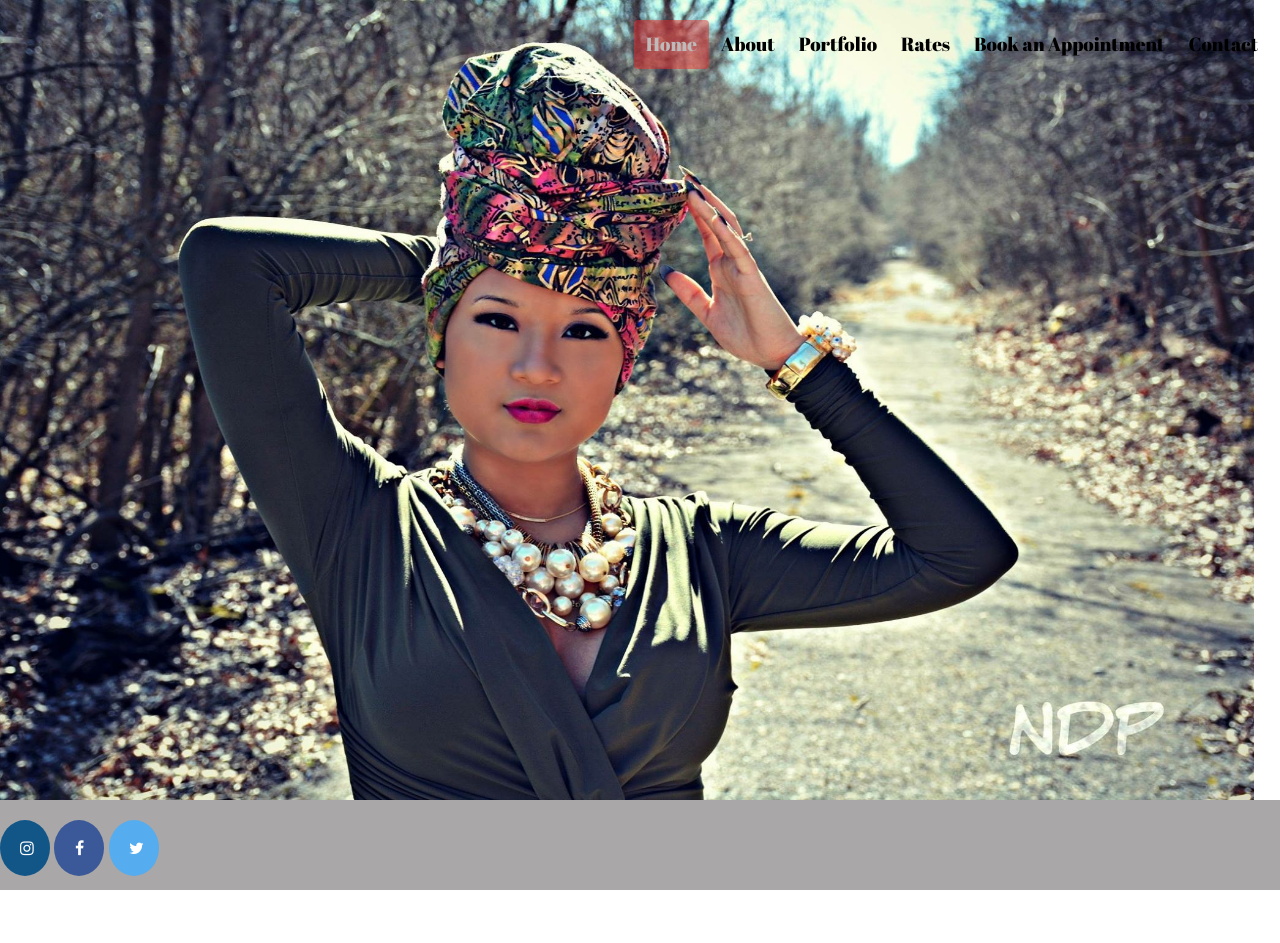
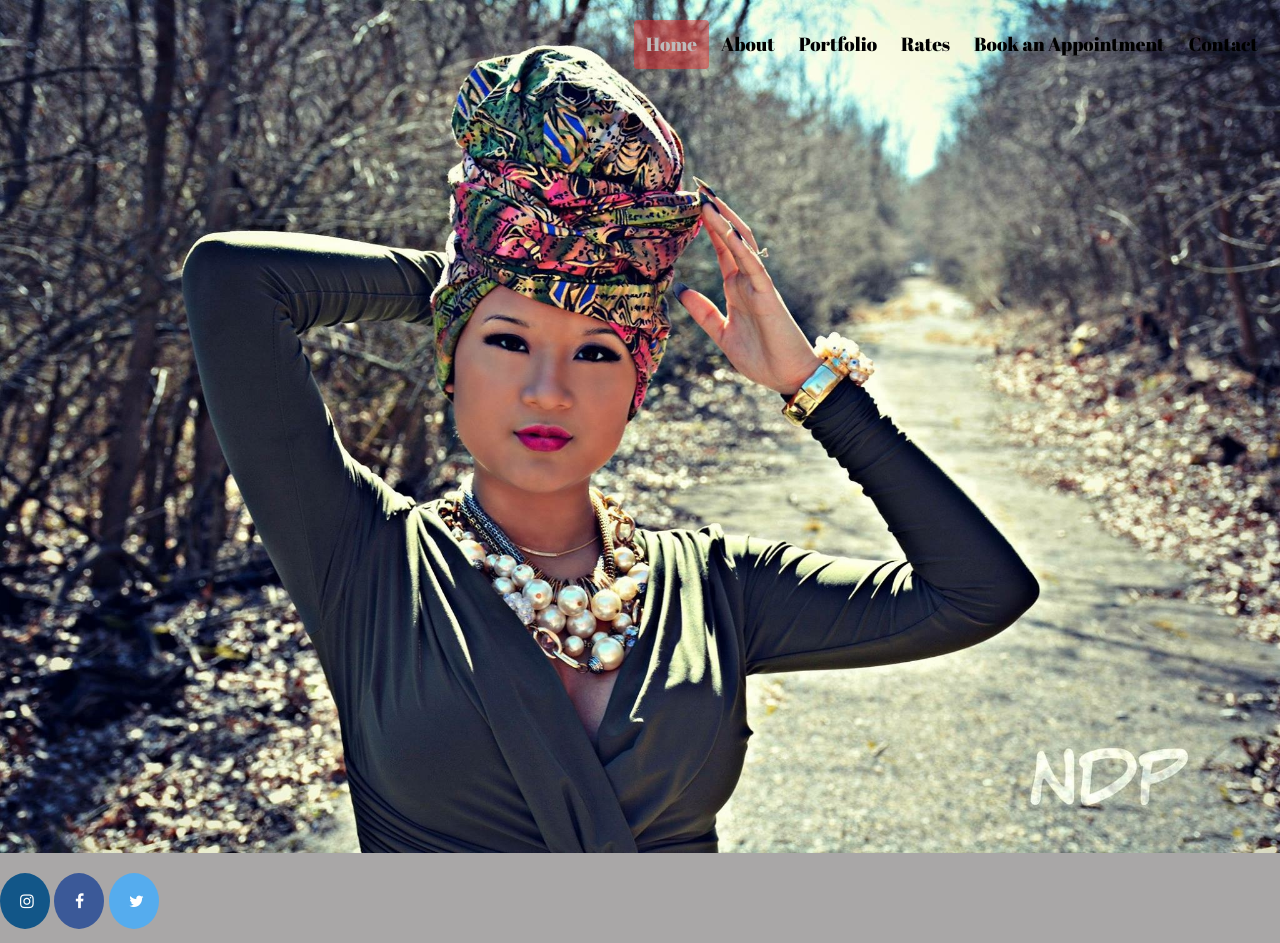
Before and after one commit to imusgrove/storeFrontProject, a plain HTML site: page index.html in a window 1280 px wide. Before the commit the page ends 890 px from the top, so only its background shows below. Drawn offline with Linux system fonts and the light colour scheme.

Commit message:
adjusted pics

```diff
--- a/index.html
+++ b/index.html
@@ -30,7 +30,7 @@
 
     <div class="slideshow">
         <div class="makeupPics">
-            <img class="myWork" id = "picOne" src="./storePics/rhodah.jpg" alt="Rhodah with afro" style="width:100%">
+            <img class="myWork" id = "picOne" src="./storePics/rhodah.jpg" alt="Rhodah with afro">
             <img class="myWork" id = "picTwo" src="./storePics/monique.jpg" alt="Monique with locs" style="width:100%">
             <img class="myWork" id = "picThree" src="./storePics/wrap.jpg" alt="Yamin with wrap" style="width:100%">
             <img class="myWork" id = "picFour" src="./storePics/Umbrella.jpg" alt="Rhodah with umbrella" style="width:100%">
--- a/store.css
+++ b/store.css
@@ -1,3 +1,4 @@
+
 #container {
   width: 100%;
   margin-left: auto; margin-right: auto;
@@ -71,12 +72,6 @@ body {
       float: none;
     }
   }
-/*adjusting pics*/
-  .myWork{
-    max-height: 100vh;
-    max-width: 98vw;
-  }
-
 
 /*footer*/
   .footer{
```
